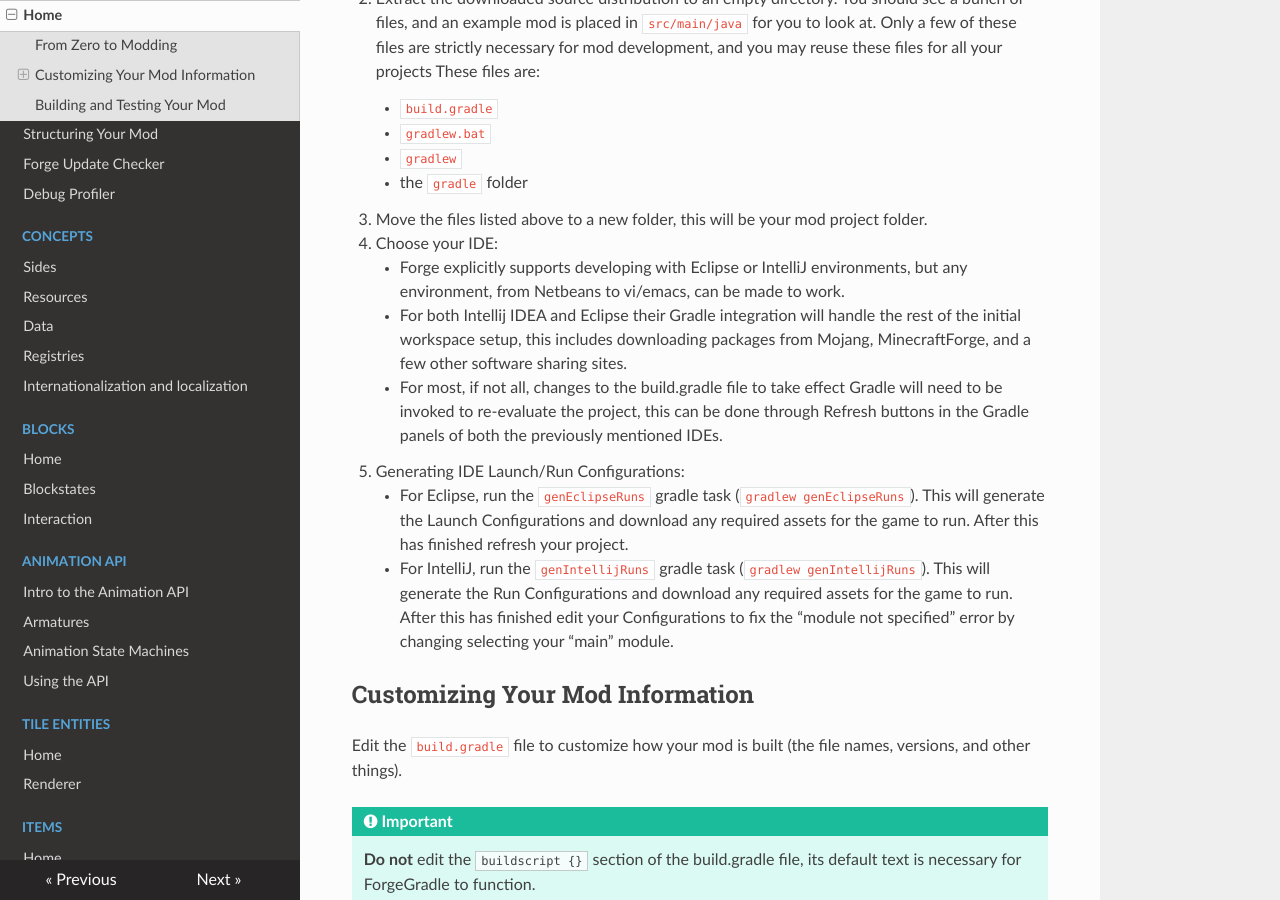
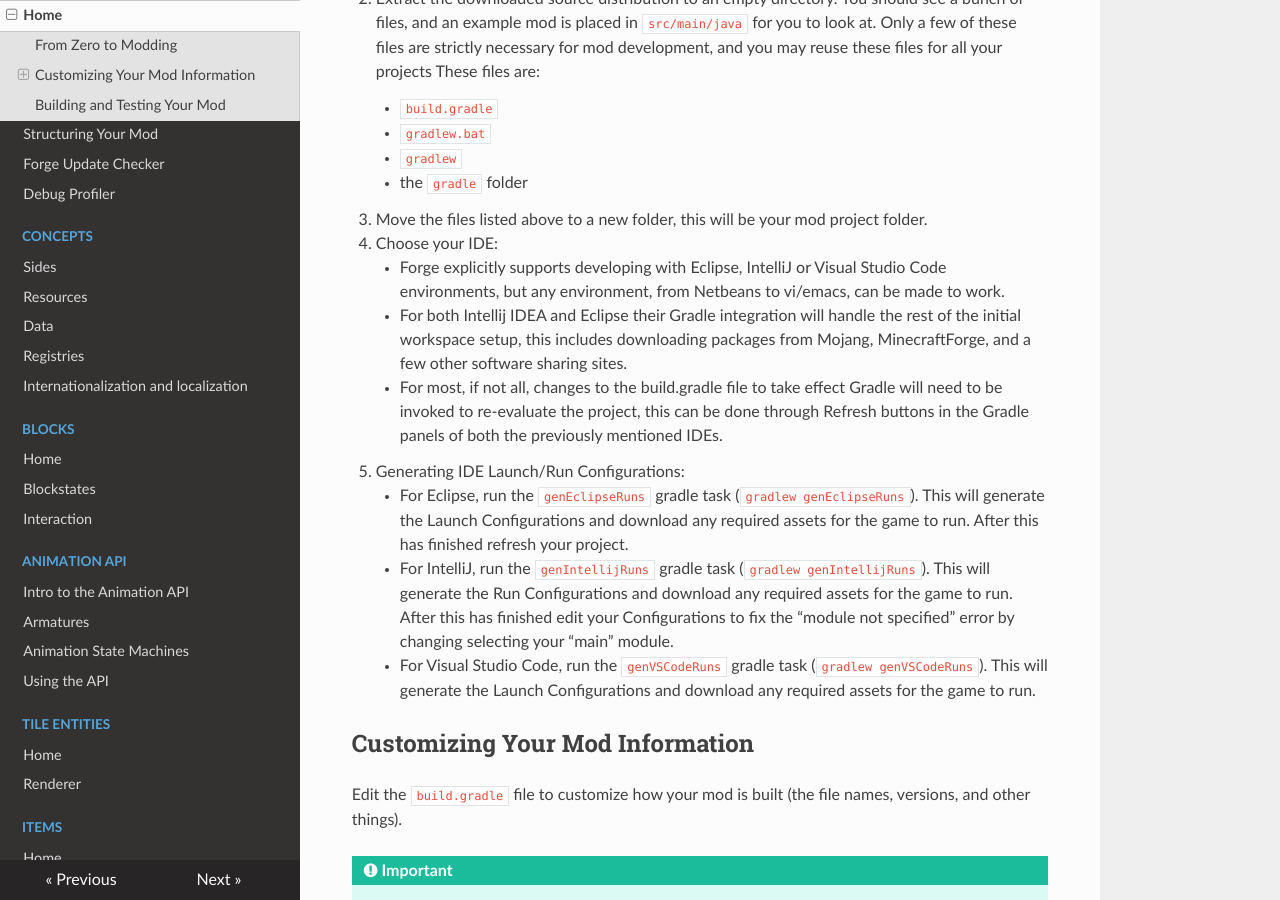
Before and after one commit to MinecraftForge/Documentation, an MkDocs documentation site: the page built from docs/gettingstarted/index.md, in a window 1280 px wide and 900 px high, scrolled down 325 px. Built offline with MkDocs 1.6.1, drawn with Linux system fonts in a browser that asks for light colours; nearby versions of some CDN libraries.

Commit message:
Update Getting Started with info about using VS Code

```diff
--- a/docs/gettingstarted/index.md
+++ b/docs/gettingstarted/index.md
@@ -14,12 +14,13 @@ From Zero to Modding
     * the `gradle` folder
 3. Move the files listed above to a new folder, this will be your mod project folder.
 4. Choose your IDE:
-    * Forge explicitly supports developing with Eclipse or IntelliJ environments, but any environment, from Netbeans to vi/emacs, can be made to work.
+    * Forge explicitly supports developing with Eclipse, IntelliJ or Visual Studio Code environments, but any environment, from Netbeans to vi/emacs, can be made to work.
     * For both Intellij IDEA and Eclipse their Gradle integration will handle the rest of the initial workspace setup, this includes downloading packages from Mojang, MinecraftForge, and a few other software sharing sites.
     * For most, if not all, changes to the build.gradle file to take effect Gradle will need to be invoked to re-evaluate the project, this can be done through Refresh buttons in the Gradle panels of both the previously mentioned IDEs.
 5. Generating IDE Launch/Run Configurations:
     * For Eclipse, run the `genEclipseRuns` gradle task (`gradlew genEclipseRuns`). This will generate the Launch Configurations and download any required assets for the game to run. After this has finished refresh your project.
     * For IntelliJ, run the `genIntellijRuns` gradle task (`gradlew genIntellijRuns`). This will generate the Run Configurations and download any required assets for the game to run. After this has finished edit your Configurations to fix the "module not specified" error by changing selecting your "main" module.
+    * For Visual Studio Code, run the `genVSCodeRuns` gradle task (`gradlew genVSCodeRuns`). This will generate the Launch Configurations and download any required assets for the game to run.
 
 Customizing Your Mod Information
 --------------------------------
```
